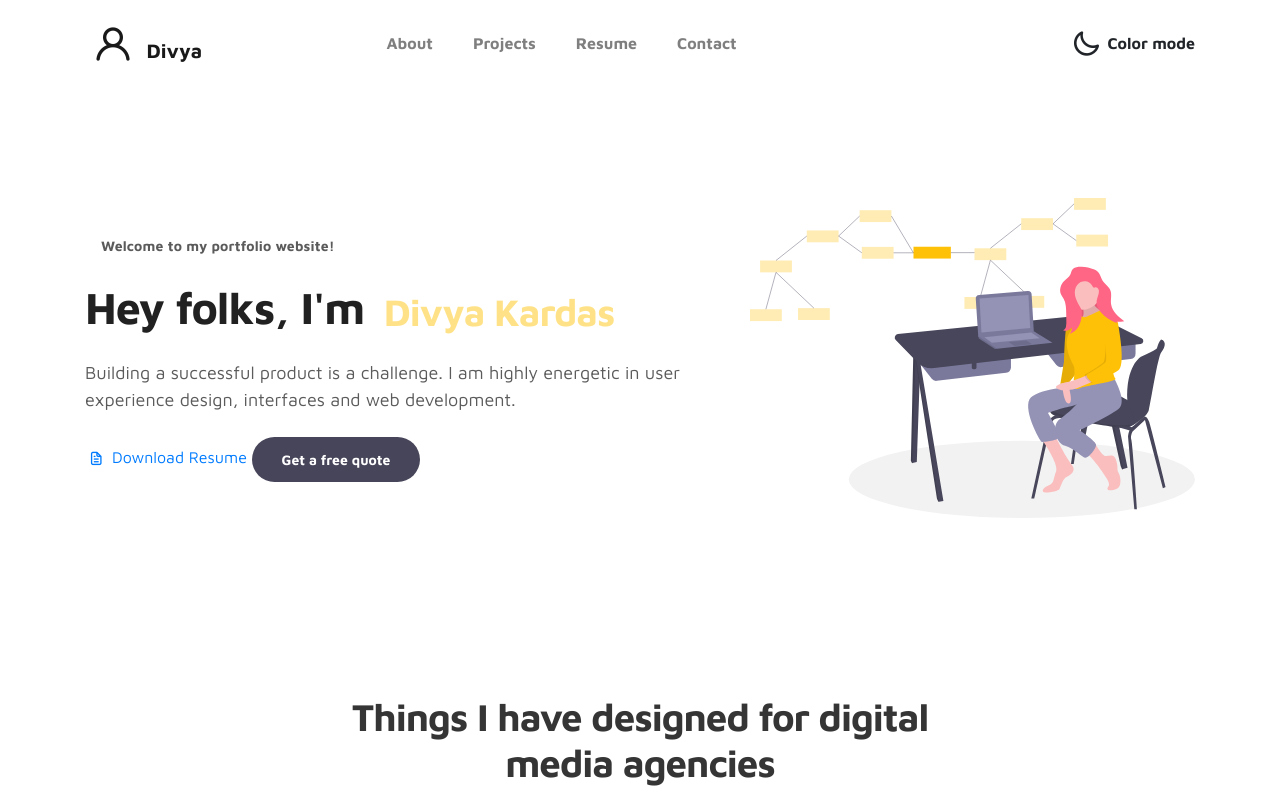
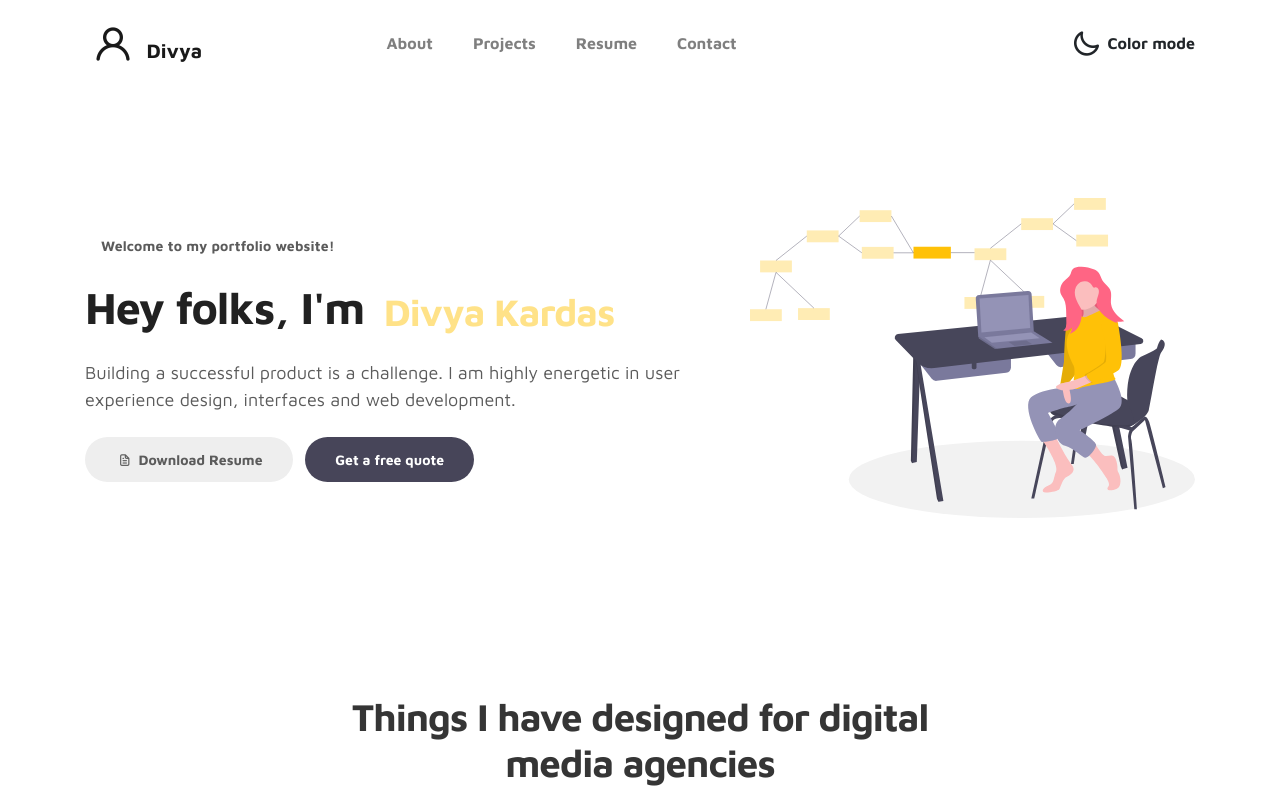
Before and after one commit to divya-kardas/portfolio-website, a plain HTML site: page index.html in a window 1280 px wide. Shown: the top 800 px of the page. Drawn offline with nearby package versions, Linux system fonts and the light colour scheme.

Commit message:
Update index.html

```diff
--- a/index.html
+++ b/index.html
@@ -84,7 +84,7 @@
               and web development.</p>
 
             <div class="custom-btn-group mt-4">
-              <a href="https://drive.google.com/file/d/14jNEZ2d9aTFHQBuuPmnE_UN4UuSgsXSI/view?usp=drive_link"download>
+              <a href="https://drive.google.com/file/d/1NRssIJagR8mF76nS-cRHHTEqLVQ1ueD1/view?usp=drive_link" class="btn mr-lg-2 custom-btn" download>
                 <i class='uil uil-file-alt'></i> Download Resume</a>
               <a href="#contact" class="btn custom-btn custom-btn-bg custom-btn-link">Get a free quote</a>
             </div>
```
